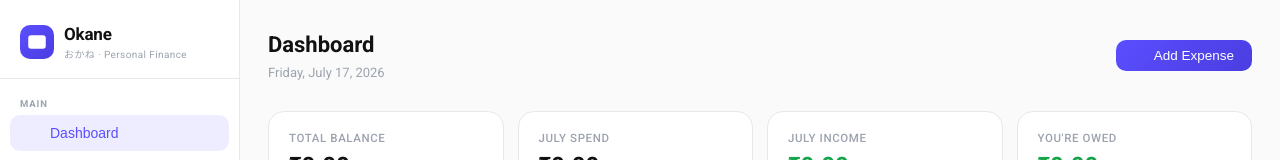
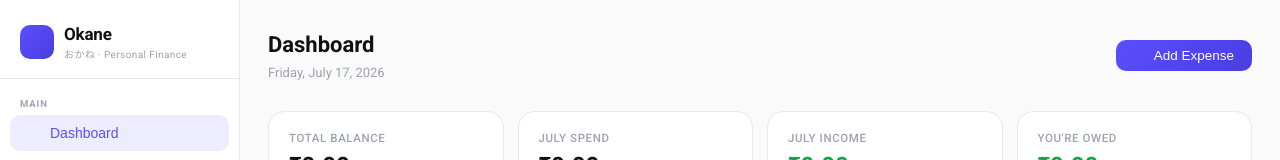
Before and after one commit to prathambahekar/okane, a React (Vite) app: page / in a window 1280 px wide. Shown: the top 160 px of the page. Built offline with nearby package versions, Linux system fonts and the light colour scheme; some icons are missing.

Commit message:
Updated App.tsx

```diff
--- a/src/App.tsx
+++ b/src/App.tsx
@@ -67,12 +67,7 @@ function AppInner() {
       <nav className="sidebar">
         <div className="sidebar-logo">
           <div className="sidebar-logo-icon">
-            <svg width="18" height="18" viewBox="0 0 18 18" fill="none">
-              <rect x="1" y="3" width="16" height="12" rx="2" stroke="#fff" strokeWidth="1.5" fill="none"/>
-              <path d="M1 7h16" stroke="#fff" strokeWidth="1.5"/>
-              <circle cx="9" cy="11" r="1.5" fill="#fff"/>
-              <path d="M5 11h1M12 11h1" stroke="#fff" strokeWidth="1.5" strokeLinecap="round"/>
-            </svg>
+
           </div>
           <div>
             <div className="sidebar-logo-text">Okane</div>
```
